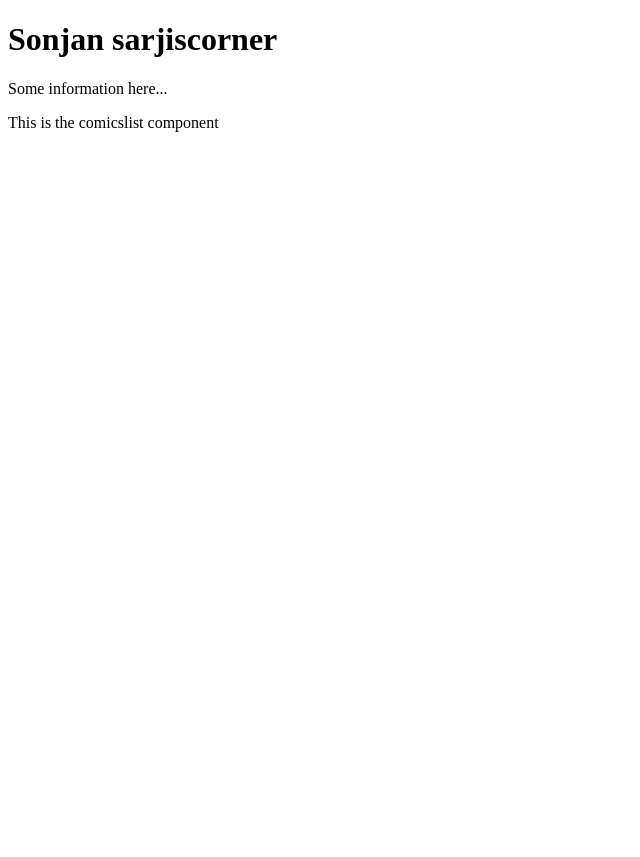
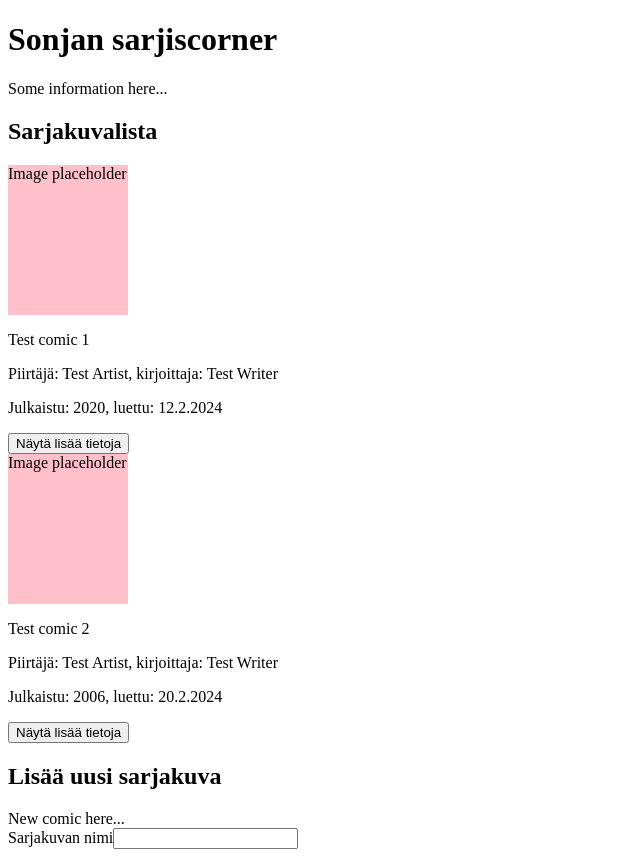
Before and after one commit to faltzuthewiz/comics-frontend, a React (Vite) app: page / in a window 1280 px wide. Shown: the whole page, without its empty margins (0-640 px from the left). Before the commit the page ends 800 px from the top, so only its background shows below. Built offline with nearby package versions, Linux system fonts and the light colour scheme.

Commit message:
started list and a form

```diff
--- a/src/App.jsx
+++ b/src/App.jsx
@@ -1,5 +1,6 @@
 import { useState } from "react"
 import ComicsList from "./components/ComicsList"
+import AddComicForm from "./components/AddComicForm"
 
 function App() {
 
@@ -7,18 +8,35 @@ function App() {
 
   const comics = [
     {
+      id: 1,
       name: "Test comic 1",
       additionalName: "",
       translation: false,
       originalName: "",
       details: "This is the test book",
       pages: "200",
-      publicationYear: "2000",
+      publicationYear: 2020,
       ISBN: "1234567891234",
       selfPublished: false,
       publisher: "Jalava",
       language: "English",
-      dateRead: new Date(),
+      dateRead: "12.2.2024",
+      ownThoughts: "ye ye ye",
+    },
+    {
+      id: 2,
+      name: "Test comic 2",
+      additionalName: "",
+      translation: false,
+      originalName: "Testisarjakuva 2",
+      details: "This is the test book number 2",
+      pages: "300",
+      publicationYear: 2006,
+      ISBN: "1234567895555",
+      selfPublished: true,
+      publisher: "",
+      language: "English",
+      dateRead: "20.2.2024",
       ownThoughts: "ye ye ye",
     },
   ]
@@ -32,6 +50,7 @@ function App() {
         Some information here...
       </div>
       <ComicsList comics={comics} />
+      <AddComicForm />
     </>
   )
 }
--- /dev/null
+++ b/src/components/AddComicForm.jsx
@@ -0,0 +1,28 @@
+import { useState } from "react"
+
+function AddComicForm() {
+    const [comic, setComic] = useState({
+        name: "",
+
+    })
+
+    const change = (e) => {
+        setComic({
+            ...comic,
+            [e.target.name]: e.target.value,
+        })
+    }
+    return (
+        <div>
+            <h2>Lisää uusi sarjakuva</h2>
+            New comic here...
+            <form action="">
+                <label>Sarjakuvan nimi
+                    <input type="text" name="name" value={comic.name} onChange={(e) => change(e)} /> <br />
+                </label>
+            </form>
+        </div>
+    )
+}
+
+export default AddComicForm
--- a/src/components/ComicsList.jsx
+++ b/src/components/ComicsList.jsx
@@ -2,8 +2,22 @@ function ComicsList({ comics }) {
     console.log(comics)
     return (
         <>
-            <p>This is the comicslist component</p>
-            <p></p>
+            <h2>Sarjakuvalista</h2>
+            <div>
+                {
+                    comics.map(comic => {
+                        return (
+                            <div key={comic.id}>
+                                <div style={{ height: "150px", width: "120px", backgroundColor: "pink" }}>Image placeholder</div>
+                                <p>{comic.name}</p>
+                                <p>Piirtäjä: Test Artist, kirjoittaja: Test Writer</p>
+                                <p>Julkaistu: {comic.publicationYear}, luettu: {comic.dateRead}</p>
+                                <button>Näytä lisää tietoja</button>
+                            </div>
+                        )
+                    })
+                }
+            </div>
         </>
     )
 }
```
